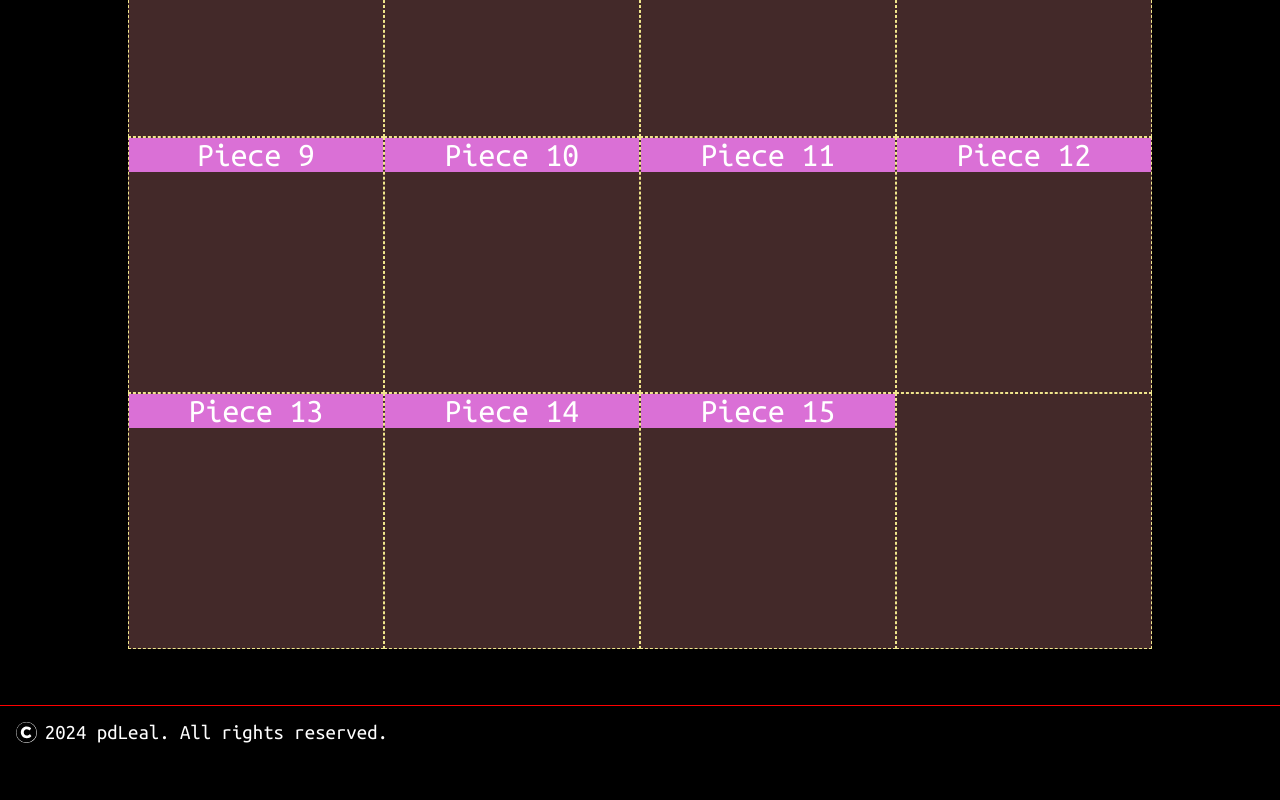
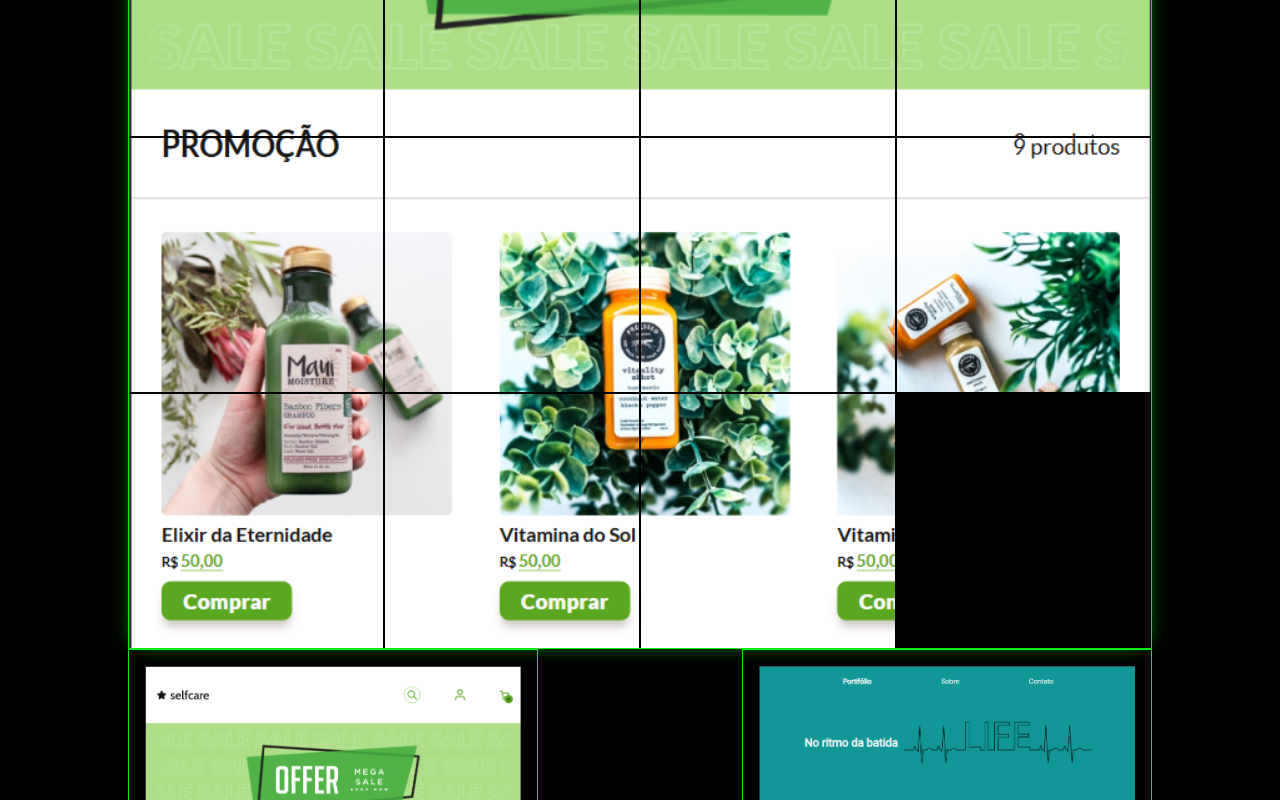
Before and after one commit to pdLeal/portfolioVwn, a React (Vite) app: page /home in a window 1280 px wide. Shown: the part 940-1740 px from the top of the page. Before the commit the page ends 1699 px from the top, so only its background shows below. Built offline with nearby package versions, Linux system fonts and the light colour scheme.

Commit message:
pieces finished     still needs to make them appear randomly

```diff
--- a/src/components/puzzle/Puzzle.jsx
+++ b/src/components/puzzle/Puzzle.jsx
@@ -89,16 +89,14 @@ function Puzzle() {
         gridLayout.map((slot) => {
           if (slot < numOfSlots) {
             return (
-              <S.Slot data-empty='false' data-position={slot} key={slot}>
-                <S.Piece onClick={e => {
+              <div className='slot' data-empty='false' data-position={slot} key={slot}>
+                <S.Piece data-piece={slot} onClick={e => {
                   moveToEmpty(e, canMove, setCanMove, lastClick, setLastClick);
-                }}>
-                  Piece {slot}
-                </S.Piece>
-              </S.Slot>
+                }}></S.Piece>
+              </div>
             )
           } else {
-            return <S.Slot data-empty='true' data-position={slot} key={slot}></S.Slot>
+            return <div data-empty='true' data-position={slot} key={slot}></div>
           }
         })
       }
--- a/src/components/puzzle/Puzzle_Style.jsx
+++ b/src/components/puzzle/Puzzle_Style.jsx
@@ -6,14 +6,84 @@ export const Container = styled.section`
     margin-inline: auto;
     display: grid;
     grid-template: repeat(${props => props.$layout}, 1fr) / repeat(${props => props.$layout}, 1fr);
-    background-color: #432929;
+    gap: 2px;
+    border: solid 1px var(--primary-color);
+    box-shadow: 0px 0px 20px -8px var(--primary-color);
 
-    `;
-export const Slot = styled.div`
-    border: 1px dashed khaki;
+        [data-piece="1"] {
+            background-position: 0% 0%;
+        }
+
+        [data-piece="2"] {
+            background-position: 33% 0%;
+        }
+
+        [data-piece="3"] {
+            background-position: 66% 0%;
+        }
+
+        [data-piece="4"] {
+            background-position: 100% 0%;
+        }
+
+        [data-piece="5"] {
+            background-position: 0% 33%;
+        }
+
+        [data-piece="6"] {
+            background-position: 33% 33%;
+        }
+
+        [data-piece="7"] {
+            background-position: 66% 33%;
+        }
+
+        [data-piece="8"] {
+            background-position: 100% 33%;
+        }
+
+        [data-piece="9"] {
+            background-position: 0% 66%;
+        }
+
+        [data-piece="10"] {
+            background-position: 33% 66%;
+        }
+
+        [data-piece="11"] {
+            background-position: 66% 66%;
+        }
+
+        [data-piece="12"] {
+            background-position: 100% 66%;
+        }
+
+        [data-piece="13"] {
+            background-position: 0% 100%;
+        }
+
+        [data-piece="14"] {
+            background-position: 33% 100%;
+        }
+
+        [data-piece="15"] {
+            background-position: 66% 100%;
+        }
+        /* [data-piece="16"] { background-position: 100% 100%; } */
     `;
 
 export const Piece = styled.div`
+    height: 100%;
+    background-image: url('/offerchallenge.png');
+    background-size: 400%;
+    background-repeat: no-repeat;
 
-    background-color: orchid;
+    /* &:nth-child(1) { background-position: 0% 0%;
+        border: 2px solid orangered} */
     `;
+
+
+export const Img = styled.img`
+    /* transform: scale(4);
+    transform-origin: ${props => props.$x}% ${props => props.$y}%; */
+`;
--- a/src/pages/home/Home.jsx
+++ b/src/pages/home/Home.jsx
@@ -21,7 +21,7 @@ function Home() {
         <S.Projects>
           <S.H2>Some Projects</S.H2>
           <Puzzle />
-          {/* <S.Grid>
+          <S.Grid>
             {
               data.map(project => {
                 return <Card
@@ -34,7 +34,7 @@ function Home() {
                         text={project.text} />
               })
             }
-          </S.Grid> */}
+          </S.Grid>
         </S.Projects>
       </S.Main>
       <Footer />
```
